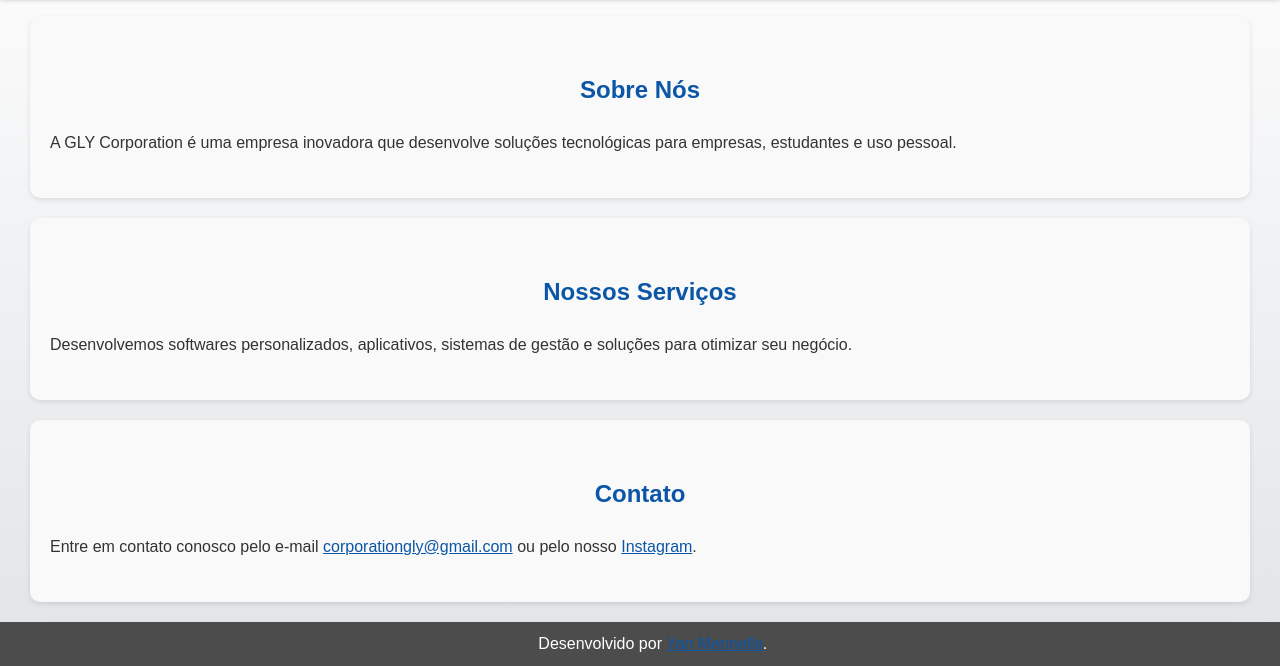
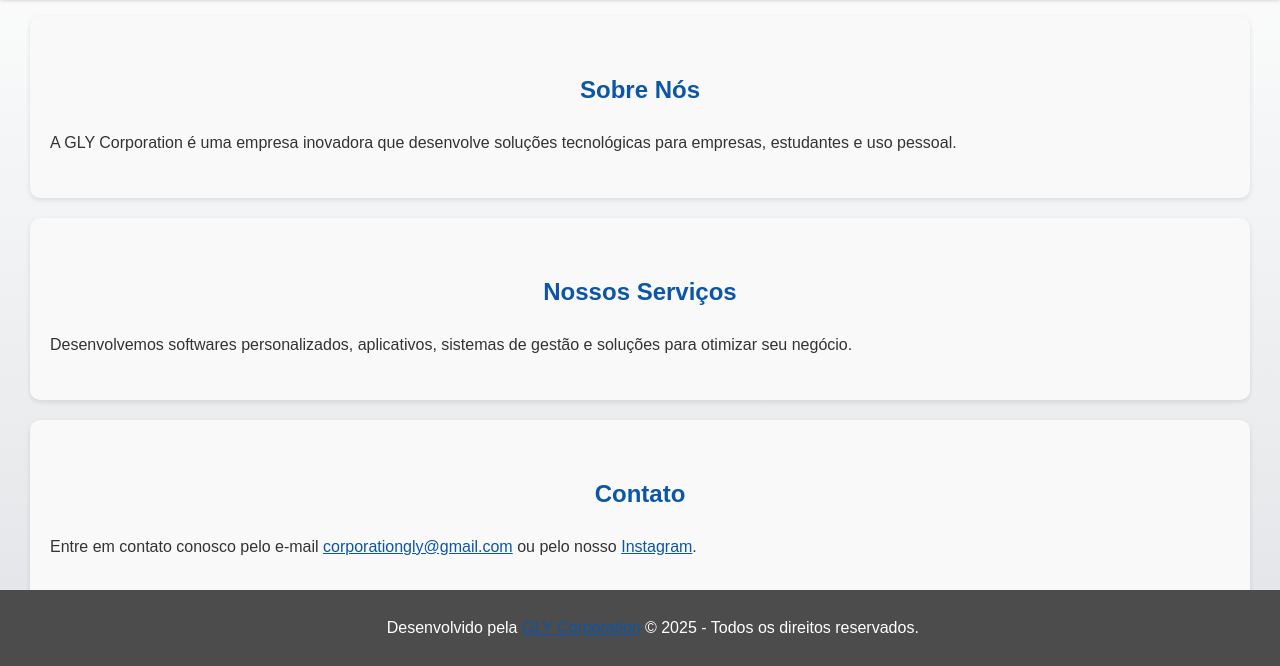
Before and after one commit to Yan-Mennella/glycorporation, a plain HTML site: page index.html in a window 1280 px wide. Shown: the part 134-800 px from the top of the page. Drawn offline with Linux system fonts and the light colour scheme.

Commit message:
Update index.html

```diff
--- a/index.html
+++ b/index.html
@@ -281,8 +281,16 @@
     </main>
 
     <footer>
-      Desenvolvido por
-      <a href="https://github.com/YanMennella" target="_blank">Yan Mennella</a>.
+      <p>
+        Desenvolvido pela
+        <a
+          href="http://www.instagram.com/glycorporation/"
+          target="_blank"
+          rel="noopener noreferrer"
+          >GLY Corporation</a
+        >
+        &copy; 2025 - Todos os direitos reservados.
+      </p>
     </footer>
 
     <script>
```
